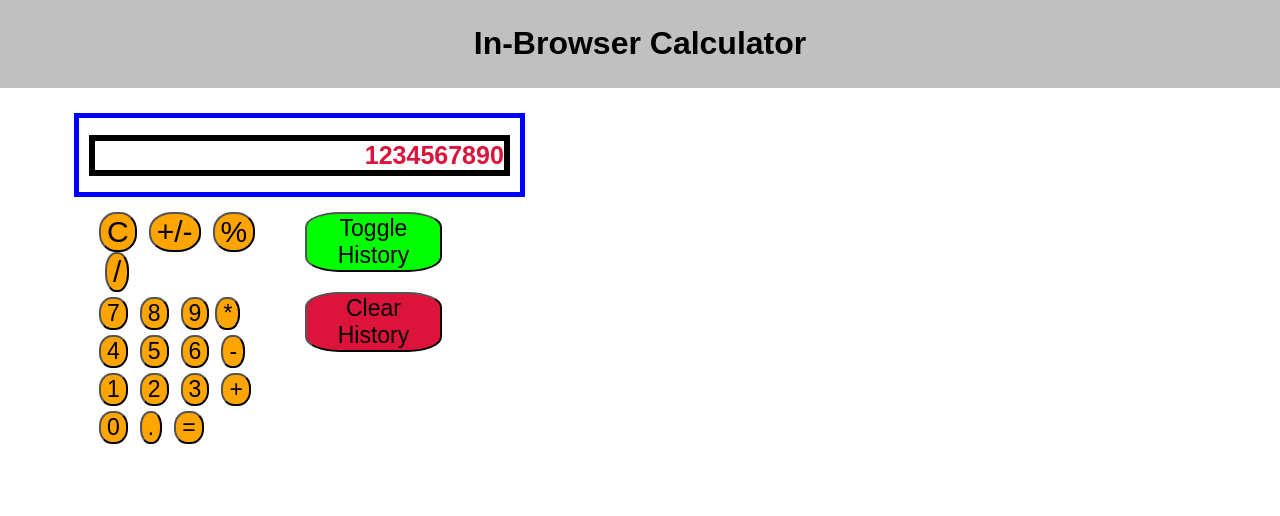
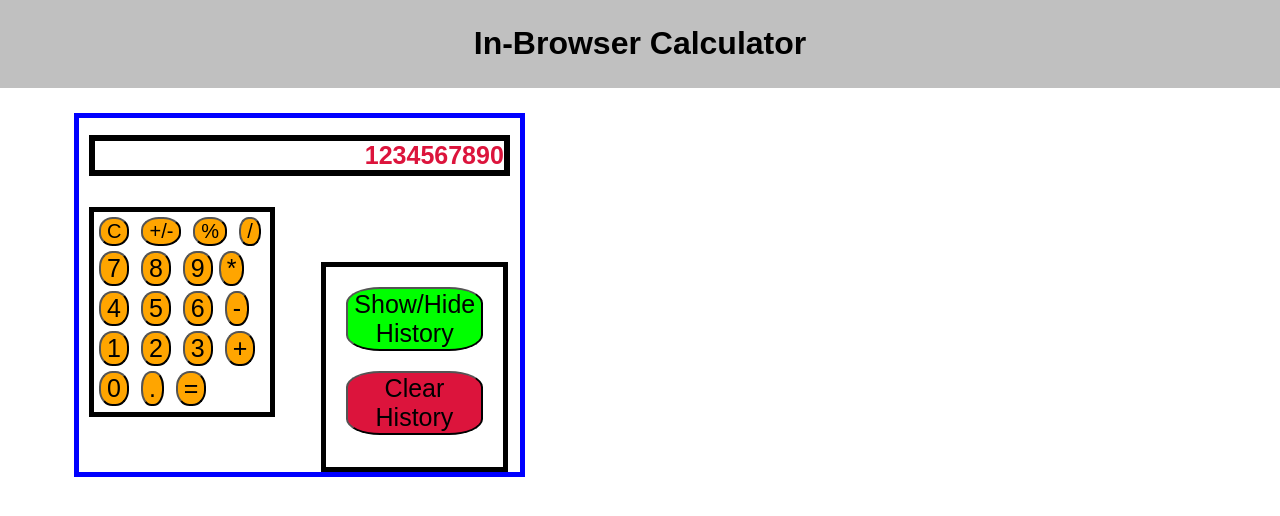
Before and after one commit to KrispyKroke/browser-calculator, a React (Create React App) app: page / in a window 1280 px wide. Shown: the top 516 px of the page. Built offline with nearby package versions, Linux system fonts and the light colour scheme.

Commit message:
Continuing to work on formatting of calculator. Almost ready to start working on functionality.

```diff
--- a/src/components/CalculatorButtons/CalculatorButtons.css
+++ b/src/components/CalculatorButtons/CalculatorButtons.css
@@ -1,9 +1,14 @@
-.CalcButtons {
-    margin: 15px;
+.Row1, .Row2, .Row3, .Row4, .Row5 {
+    margin: 5px;
 }
 
-.Row1, .Row2, .Row3, .Row4, .Row5 {
-    margin: 5px;
+.Row1 {
+    width: 100%;
+    text-align: left;
+}
+
+#inner {
+    display: inline-block;
 }
 
 #clearBtn, #seven, #four, #one, #zero, #negationBtn, #eight,
@@ -25,10 +30,18 @@ button {
 }
 
 #containerChild {
-    width: 40%;
-    float: left;
+    width: 45%;
+    height: 200px;
+    display: inline-block;
+    border: 5px solid black;
+    margin-bottom: 0px;
+    margin-top: 0px;
 }
 
 #clearBtn, #negationBtn, #percentBtn, #divisionBtn {
-    font-size: 30px;
+    font-size: 20px;
 }
+
+.CalcButtons {
+    margin-left: 10px;
+}
--- a/src/components/CalculatorButtons/CalculatorButtons.jsx
+++ b/src/components/CalculatorButtons/CalculatorButtons.jsx
@@ -5,10 +5,10 @@ function CalculatorButtons() {
     return (
         <div className='CalcButtons' id='containerChild'>
             <div className='Row1'>
-                <button id='clearBtn'>C</button>
-                <button id='negationBtn'>+/-</button>
-                <button id='percentBtn'>%</button>
-                <button id='divisionBtn'>/</button>
+                <div id='inner'><button id='clearBtn'>C</button></div>
+                <div id='inner'><button id='negationBtn'>+/-</button></div>
+                <div id='inner'><button id='percentBtn'>%</button></div>
+                <div id='inner'><button id='divisionBtn'>/</button></div>
             </div>
             <div className='Row2'>
                 <button id='seven'>7</button>
--- a/src/components/CalculatorContainer/CalculatorContainer.css
+++ b/src/components/CalculatorContainer/CalculatorContainer.css
@@ -2,6 +2,10 @@
     margin-top: 25px;
     margin-left: 10px;
     margin-right: 60%;
-    margin-bottom: 50%;
     border: 5px solid blue;
 }
+
+.ButtonsContainer {
+    padding-top: 15px;
+    margin: 0 auto;
+}
--- a/src/components/CalculatorContainer/CalculatorContainer.jsx
+++ b/src/components/CalculatorContainer/CalculatorContainer.jsx
@@ -8,8 +8,10 @@ function CalculatorContainer() {
     return (
         <div className='Container'>
             <CalculatorDisplay />
-            <CalculatorButtons />
-            <CalculatorHistoryButtons />
+            <div className='ButtonsContainer'>
+                <CalculatorButtons />
+                <CalculatorHistoryButtons />
+            </div>
         </div>
     );
 }
--- a/src/components/CalculatorHistoryButtons/CalculatorHistoryButtons.css
+++ b/src/components/CalculatorHistoryButtons/CalculatorHistoryButtons.css
@@ -1,6 +1,7 @@
 .ToggleHistoryBlock, .ClearHistoryBlock {
     display: flex;
     margin: 20px;
+    text-align: center;
 }
 
 #toggleHistoryBtn {
@@ -14,10 +15,17 @@
 }
 
 button {
-    font-size: 23px;
+    font-size: 25px;
 }
 
 #containerChild {
     width: 40%;
-    float: center;
+    display: inline-block;
+    border: 5px solid black;
+    height: 200px;
 }
+
+.CalcHistoryBlock {
+    margin-right: 10px;
+    margin-left: 46px;
+}
--- a/src/components/CalculatorHistoryButtons/CalculatorHistoryButtons.jsx
+++ b/src/components/CalculatorHistoryButtons/CalculatorHistoryButtons.jsx
@@ -3,9 +3,9 @@ import './CalculatorHistoryButtons.css';
 
 function CalculatorHistoryButtons() {
     return (
-        <div id='containerChild'>
+        <div id='containerChild' className='CalcHistoryBlock'>
             <div className='ToggleHistoryBlock'>
-                <button id='toggleHistoryBtn'>Toggle History</button>
+                <button id='toggleHistoryBtn'>Show/Hide History</button>
             </div>
             <div className='ClearHistoryBlock'>
                 <button id='clearHistoryBtn'>Clear History</button>
```
